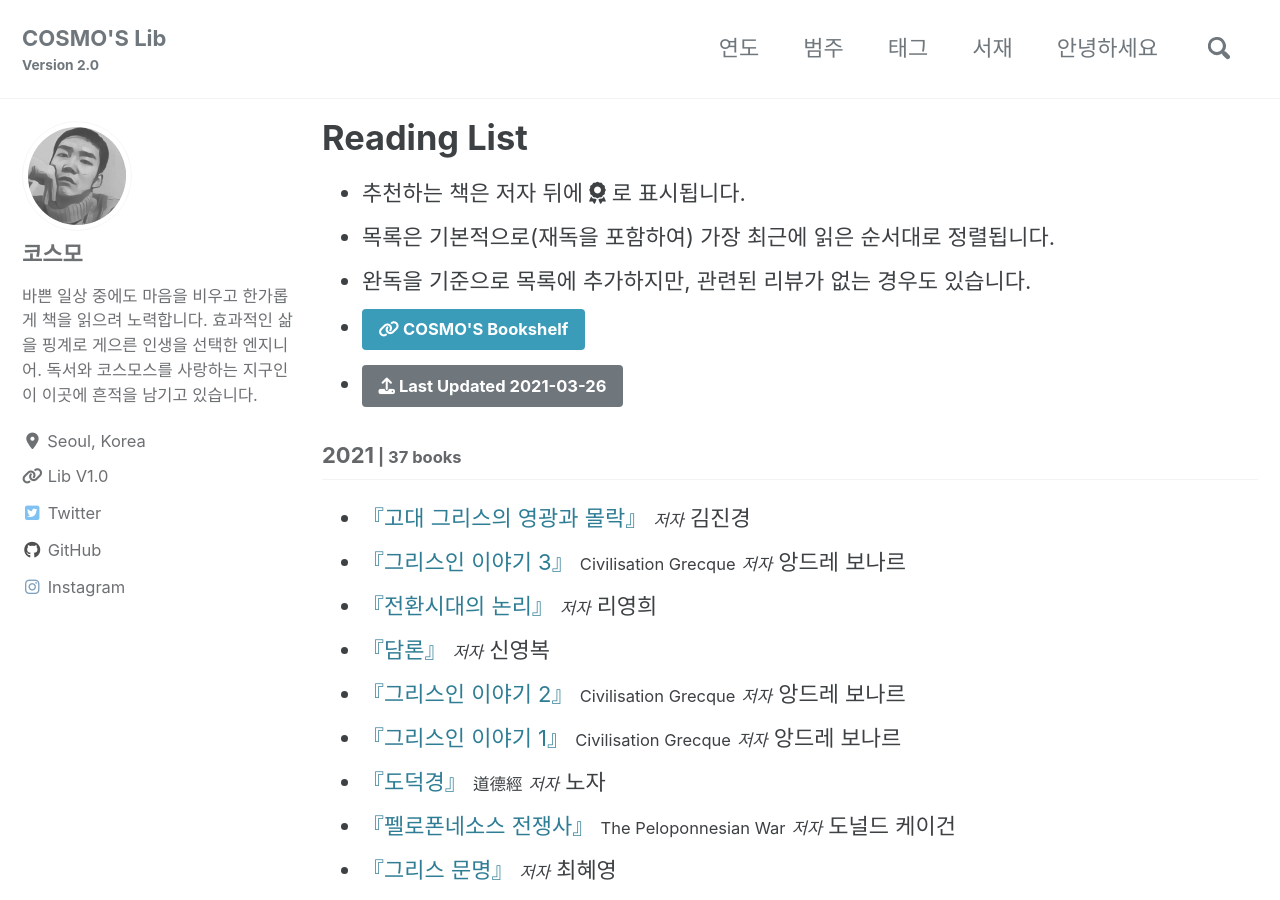
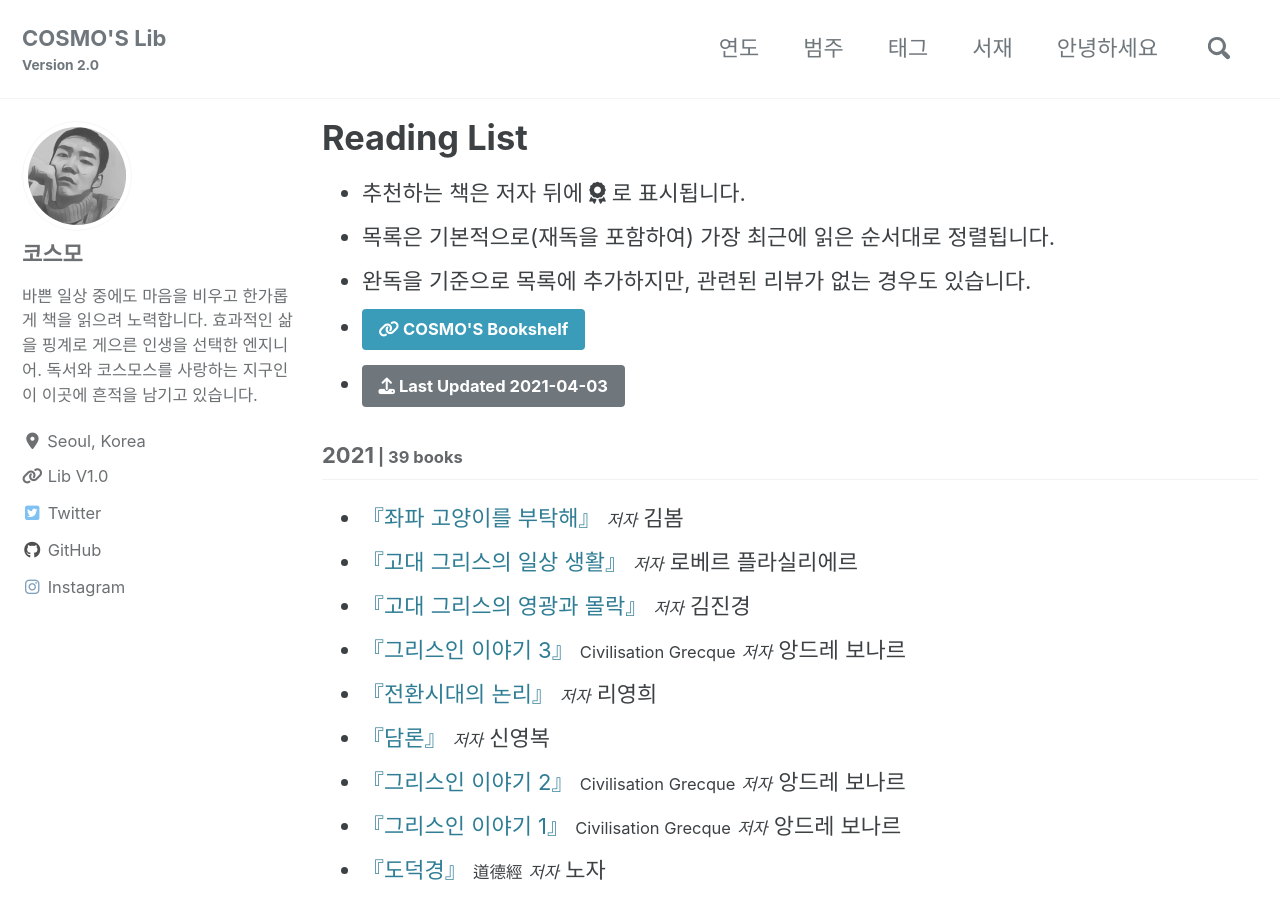
Before and after one commit to deftone2000/cosmo-s-archive, a Jekyll site: the page built from _pages/reading-list.html, in a window 1280 px wide and 900 px high. Built offline with Jekyll 4.4.1, drawn with Linux system fonts in a browser that asks for light colours; cached includes are drawn as plain includes; nearby versions of some CDN libraries; comment, search, counter and statistics services are not loaded; a style sheet for code colours, icons or effects is not loaded.

Commit message:
no message

```diff
--- a/_data/reading.yml
+++ b/_data/reading.yml
@@ -1,7 +1,26 @@
-lastupdate: 2021-03-26
+lastupdate: 2021-04-03
 list:
   - year: "2021"
     books:
+      - title: "좌파 고양이를 부탁해"
+        ori_title:
+        author: 김봄
+        post_title:
+        cover: https://img.ridicdn.net/cover/754030014/xxlarge#1
+        trans:
+        pub: 걷는사람
+        pub_info: 2020.11.05. 전자책 출간
+        post_link:
+
+      - title: "고대 그리스의 일상 생활"
+        ori_title:
+        author: 로베르 플라실리에르
+        post_title:
+        cover: http://image.yes24.com/momo/TopCate42/MidCate02/4119516.jpg
+        trans: 심현정
+        pub: 우물이있는집
+        pub_info: 2004년 06월 01일
+        post_link:
 
       - title: "고대 그리스의 영광과 몰락"
         ori_title:
```
